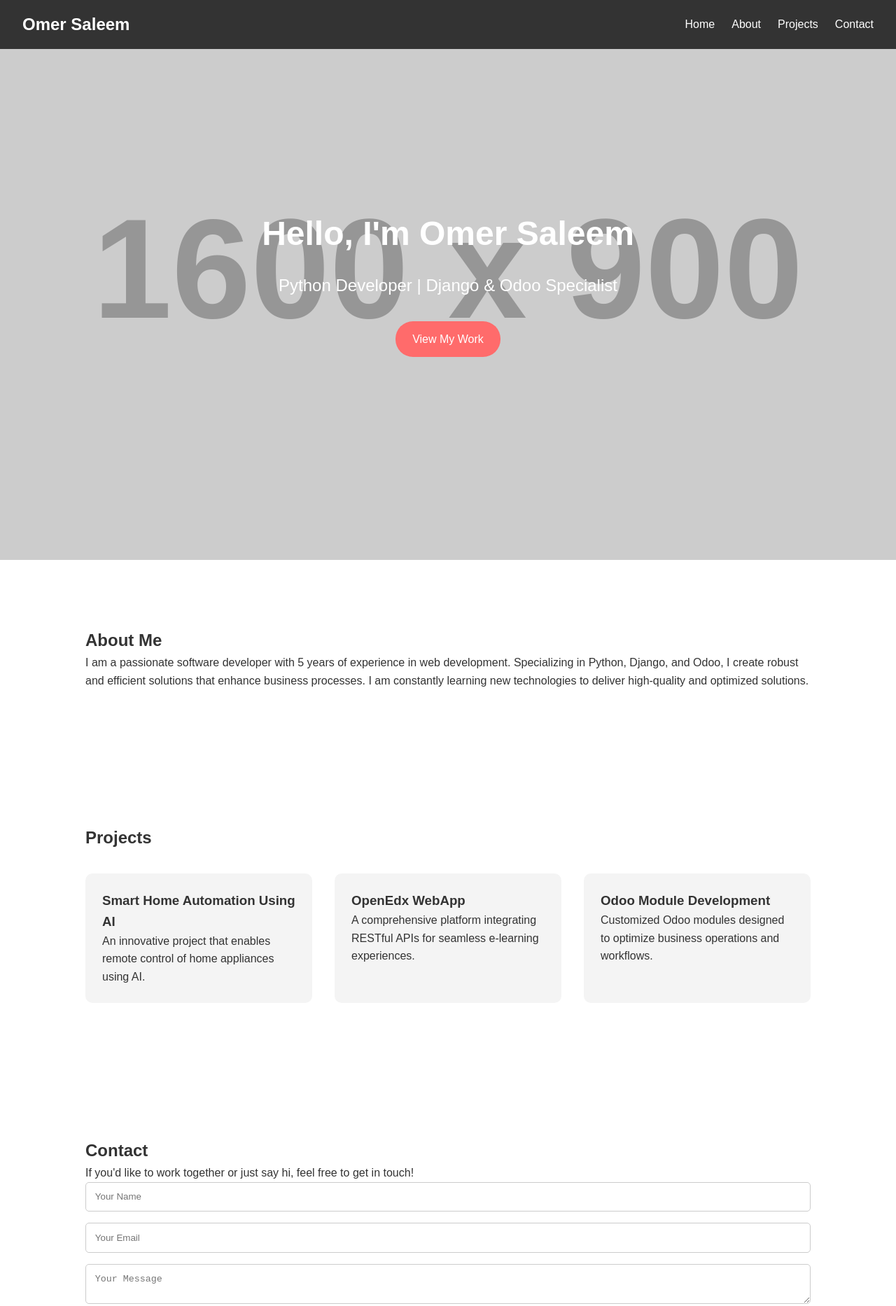
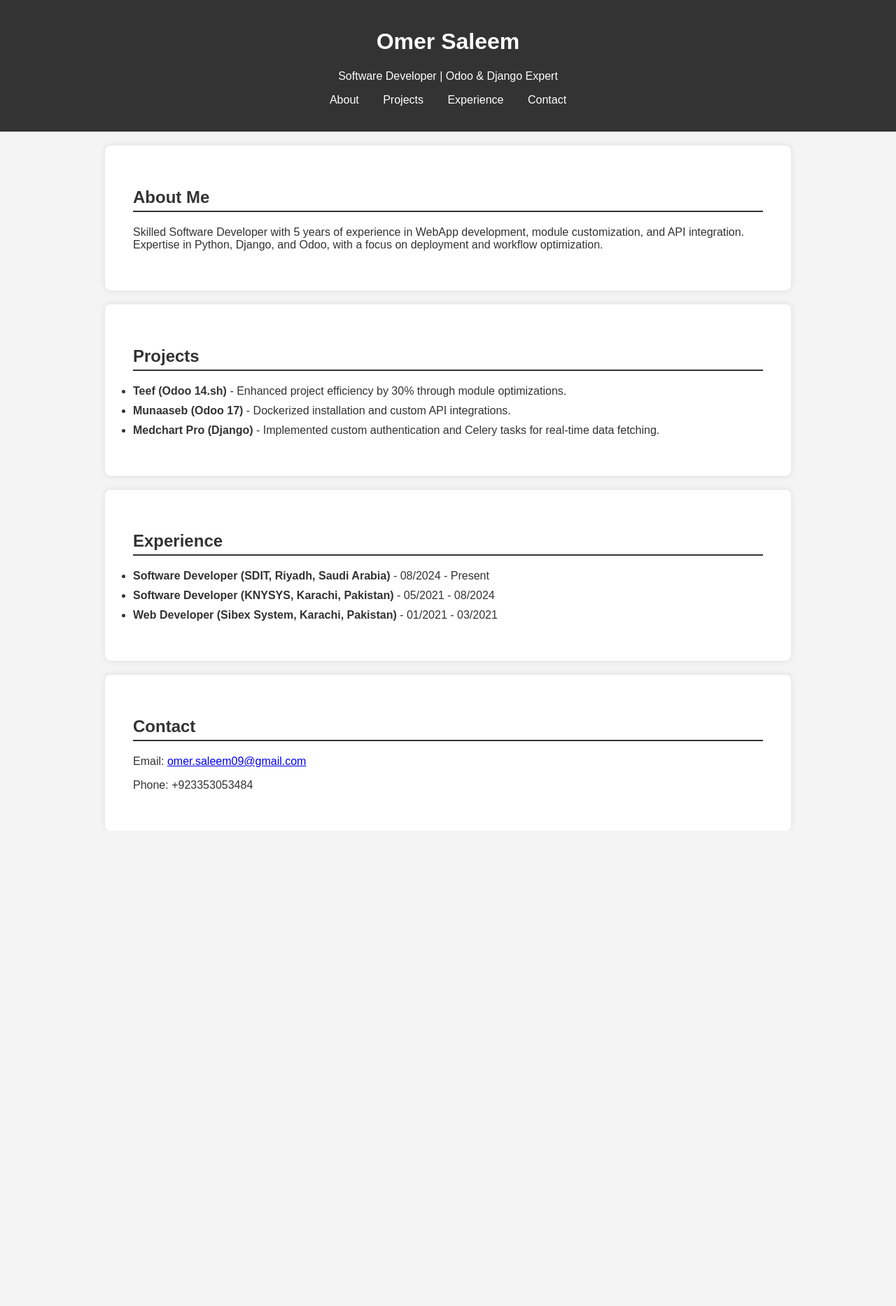
Before and after one commit to omersaleem09/omer_portfolio, a plain HTML site: page index.html in a window 1280 px wide. Shown: the top 1866 px of the page at 70% size. After the commit the page ends 1187 px from the top, so only its background shows below. Drawn offline with Linux system fonts and the light colour scheme; placeholder pictures from the web are drawn by us.

Commit message:
My Portfolio

```diff
--- a/index.html
+++ b/index.html
@@ -2,88 +2,52 @@
 <html lang="en">
 <head>
     <meta charset="UTF-8">
-  <meta name="viewport" content="width=device-width, initial-scale=1">
-  <title>Omer Saleem Portfolio</title>
+    <meta name="viewport" content="width=device-width, initial-scale=1.0">
+    <title>Omer Saleem | Portfolio</title>
     <link rel="stylesheet" href="style.css">
 </head>
 <body>
-  <!-- Header and Navigation -->
     <header>
+        <h1>Omer Saleem</h1>
+        <p>Software Developer | Odoo & Django Expert</p>
         <nav>
-      <div class="logo">Omer Saleem</div>
-      <ul class="nav-links">
-        <li><a href="#home">Home</a></li>
+            <ul>
                 <li><a href="#about">About</a></li>
                 <li><a href="#projects">Projects</a></li>
+                <li><a href="#experience">Experience</a></li>
                 <li><a href="#contact">Contact</a></li>
             </ul>
-      <div class="hamburger">
-         <span></span>
-         <span></span>
-         <span></span>
-      </div>
         </nav>
     </header>
 
-  <!-- Hero Section -->
-  <section id="home" class="hero">
-    <div class="hero-content">
-      <h1>Hello, I'm Omer Saleem</h1>
-      <p>Python Developer | Django &amp; Odoo Specialist</p>
-      <a href="#projects" class="btn">View My Work</a>
-    </div>
+    <section id="about">
+        <h2>About Me</h2>
+        <p>Skilled Software Developer with 5 years of experience in WebApp development, module customization, and API integration. Expertise in Python, Django, and Odoo, with a focus on deployment and workflow optimization.</p>
     </section>
 
-  <!-- About Section -->
-  <section id="about">
-    <div class="container">
-      <h2>About Me</h2>
-      <p>I am a passionate software developer with 5 years of experience in web development. Specializing in Python, Django, and Odoo, I create robust and efficient solutions that enhance business processes. I am constantly learning new technologies to deliver high-quality and optimized solutions.</p>
-    </div>
+    <section id="projects">
+        <h2>Projects</h2>
+        <ul>
+            <li><strong>Teef (Odoo 14.sh)</strong> - Enhanced project efficiency by 30% through module optimizations.</li>
+            <li><strong>Munaaseb (Odoo 17)</strong> - Dockerized installation and custom API integrations.</li>
+            <li><strong>Medchart Pro (Django)</strong> - Implemented custom authentication and Celery tasks for real-time data fetching.</li>
+        </ul>
     </section>
 
-  <!-- Projects Section -->
-  <section id="projects">
-    <div class="container">
-      <h2>Projects</h2>
-      <div class="projects-grid">
-        <div class="project-card">
-          <h3>Smart Home Automation Using AI</h3>
-          <p>An innovative project that enables remote control of home appliances using AI.</p>
-        </div>
-        <div class="project-card">
-          <h3>OpenEdx WebApp</h3>
-          <p>A comprehensive platform integrating RESTful APIs for seamless e-learning experiences.</p>
-        </div>
-        <div class="project-card">
-          <h3>Odoo Module Development</h3>
-          <p>Customized Odoo modules designed to optimize business operations and workflows.</p>
-        </div>
-        <!-- Add more project cards as needed -->
-      </div>
-    </div>
+    <section id="experience">
+        <h2>Experience</h2>
+        <ul>
+            <li><strong>Software Developer (SDIT, Riyadh, Saudi Arabia)</strong> - 08/2024 - Present</li>
+            <li><strong>Software Developer (KNYSYS, Karachi, Pakistan)</strong> - 05/2021 - 08/2024</li>
+            <li><strong>Web Developer (Sibex System, Karachi, Pakistan)</strong> - 01/2021 - 03/2021</li>
+        </ul>
     </section>
 
-  <!-- Contact Section -->
     <section id="contact">
-    <div class="container">
         <h2>Contact</h2>
-      <p>If you'd like to work together or just say hi, feel free to get in touch!</p>
-      <form id="contact-form">
-        <input type="text" name="name" placeholder="Your Name" required>
-        <input type="email" name="email" placeholder="Your Email" required>
-        <textarea name="message" placeholder="Your Message" required></textarea>
-        <button type="submit" class="btn">Send Message</button>
-      </form>
-    </div>
+        <p>Email: <a href="mailto:omer.saleem09@gmail.com">omer.saleem09@gmail.com</a></p>
+        <p>Phone: +923353053484</p>
     </section>
-
-  <!-- Footer -->
-  <footer>
-    <div class="container">
-      <p>&copy; 2025 Omer Saleem. All rights reserved.</p>
-    </div>
-  </footer>
 
     <script src="script.js"></script>
 </body>
--- a/style.css
+++ b/style.css
@@ -1,198 +1,52 @@
-/* Reset and Base Styles */
-* {
-  box-sizing: border-box;
-  margin: 0;
-  padding: 0;
+body {
+    font-family: Arial, sans-serif;
+    margin: 0;
+    padding: 0;
+    background-color: #f4f4f4;
+    color: #333;
 }
 
-body {
-  font-family: Arial, sans-serif;
-  line-height: 1.6;
-  color: #333;
+header {
+    background: #333;
+    color: white;
+    text-align: center;
+    padding: 20px 0;
 }
 
-/* Header and Navigation */
-header {
-  width: 100%;
-  background: #333;
-  color: #fff;
-  position: fixed;
-  top: 0;
-  z-index: 1000;
+nav ul {
+    list-style: none;
+    padding: 0;
 }
 
-nav {
-  display: flex;
-  justify-content: space-between;
-  align-items: center;
-  padding: 1rem 2rem;
+nav ul li {
+    display: inline;
+    margin: 0 15px;
 }
 
-.logo {
-  font-size: 1.5rem;
-  font-weight: bold;
+nav ul li a {
+    color: white;
+    text-decoration: none;
 }
 
-.nav-links {
-  list-style: none;
-  display: flex;
+section {
+    padding: 40px;
+    max-width: 900px;
+    margin: auto;
+    background: white;
+    margin-top: 20px;
+    border-radius: 8px;
+    box-shadow: 0 0 10px rgba(0, 0, 0, 0.1);
 }
 
-.nav-links li {
-  margin-left: 1.5rem;
+h2 {
+    border-bottom: 2px solid #333;
+    padding-bottom: 5px;
 }
 
-.nav-links a {
-  color: #fff;
-  text-decoration: none;
-  transition: color 0.3s;
+ul {
+    padding: 0;
 }
 
-.nav-links a:hover {
-  color: #f4f4f4;
+ul li {
+    margin: 10px 0;
 }
-
-/* Hamburger Menu (for Mobile) */
-.hamburger {
-  display: none;
-  flex-direction: column;
-  cursor: pointer;
-}
-
-.hamburger span {
-  height: 3px;
-  width: 25px;
-  background: #fff;
-  margin-bottom: 4px;
-  border-radius: 5px;
-}
-
-/* Hero Section */
-.hero {
-  background: url('https://via.placeholder.com/1600x900') no-repeat center center/cover;
-  height: 100vh;
-  display: flex;
-  align-items: center;
-  justify-content: center;
-  text-align: center;
-  color: #fff;
-  animation: fadeIn 2s ease-in;
-  padding-top: 70px; /* Offset for fixed header */
-}
-
-.hero-content h1 {
-  font-size: 3rem;
-  margin-bottom: 1rem;
-}
-
-.hero-content p {
-  font-size: 1.5rem;
-  margin-bottom: 2rem;
-}
-
-.btn {
-  display: inline-block;
-  background: #ff6b6b;
-  color: #fff;
-  padding: 0.8rem 1.5rem;
-  text-decoration: none;
-  border-radius: 25px;
-  transition: background 0.3s;
-}
-
-.btn:hover {
-  background: #ff4b4b;
-}
-
-/* Container */
-.container {
-  max-width: 1100px;
-  margin: auto;
-  padding: 2rem;
-}
-
-/* Sections */
-section {
-  padding: 4rem 0;
-}
-
-/* Projects Grid */
-.projects-grid {
-  display: grid;
-  grid-template-columns: repeat(auto-fit, minmax(280px, 1fr));
-  gap: 2rem;
-  margin-top: 2rem;
-}
-
-.project-card {
-  background: #f4f4f4;
-  padding: 1.5rem;
-  border-radius: 10px;
-  transition: transform 0.3s, box-shadow 0.3s;
-}
-
-.project-card:hover {
-  transform: translateY(-10px);
-  box-shadow: 0 5px 20px rgba(0,0,0,0.1);
-}
-
-/* Contact Form */
-form {
-  display: flex;
-  flex-direction: column;
-}
-
-form input, form textarea {
-  padding: 0.8rem;
-  margin-bottom: 1rem;
-  border: 1px solid #ccc;
-  border-radius: 5px;
-}
-
-form button {
-  width: 150px;
-  align-self: flex-start;
-}
-
-/* Footer */
-footer {
-  background: #333;
-  color: #fff;
-  text-align: center;
-  padding: 1rem 0;
-}
-
-/* Fade-in Animation */
-@keyframes fadeIn {
-  from { opacity: 0; }
-  to { opacity: 1; }
-}
-
-/* Responsive Styles */
-@media (max-width: 768px) {
-  .nav-links {
-    position: fixed;
-    right: 0;
-    height: 100vh;
-    top: 0;
-    background: #333;
-    flex-direction: column;
-    align-items: center;
-    width: 200px;
-    transform: translateX(100%);
-    transition: transform 0.3s ease-in;
-    padding-top: 70px;
-  }
-
-  .nav-links.active {
-    transform: translateX(0);
-  }
-
-  .nav-links li {
-    margin: 1.5rem 0;
-  }
-
-  .hamburger {
-    display: flex;
-  }
-}
```
Lines whose indentation alone changed are shown as unchanged.
